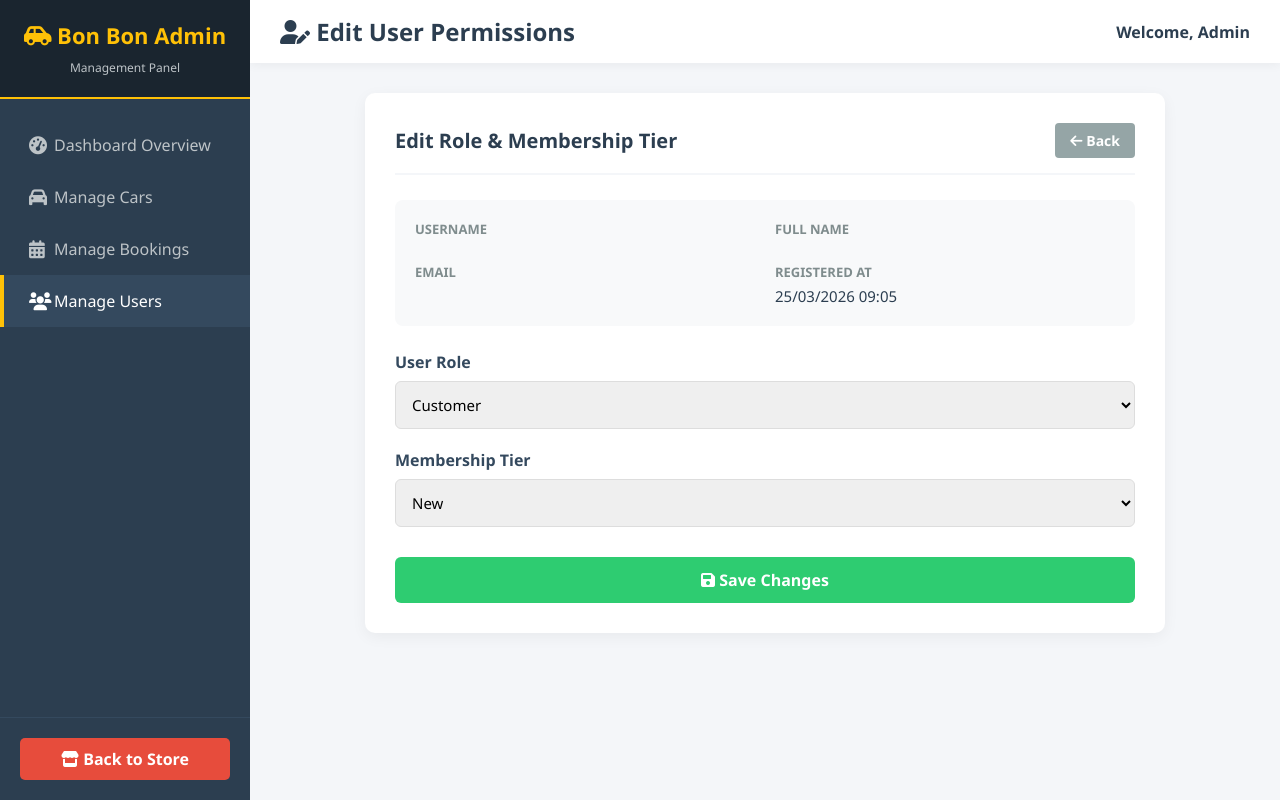
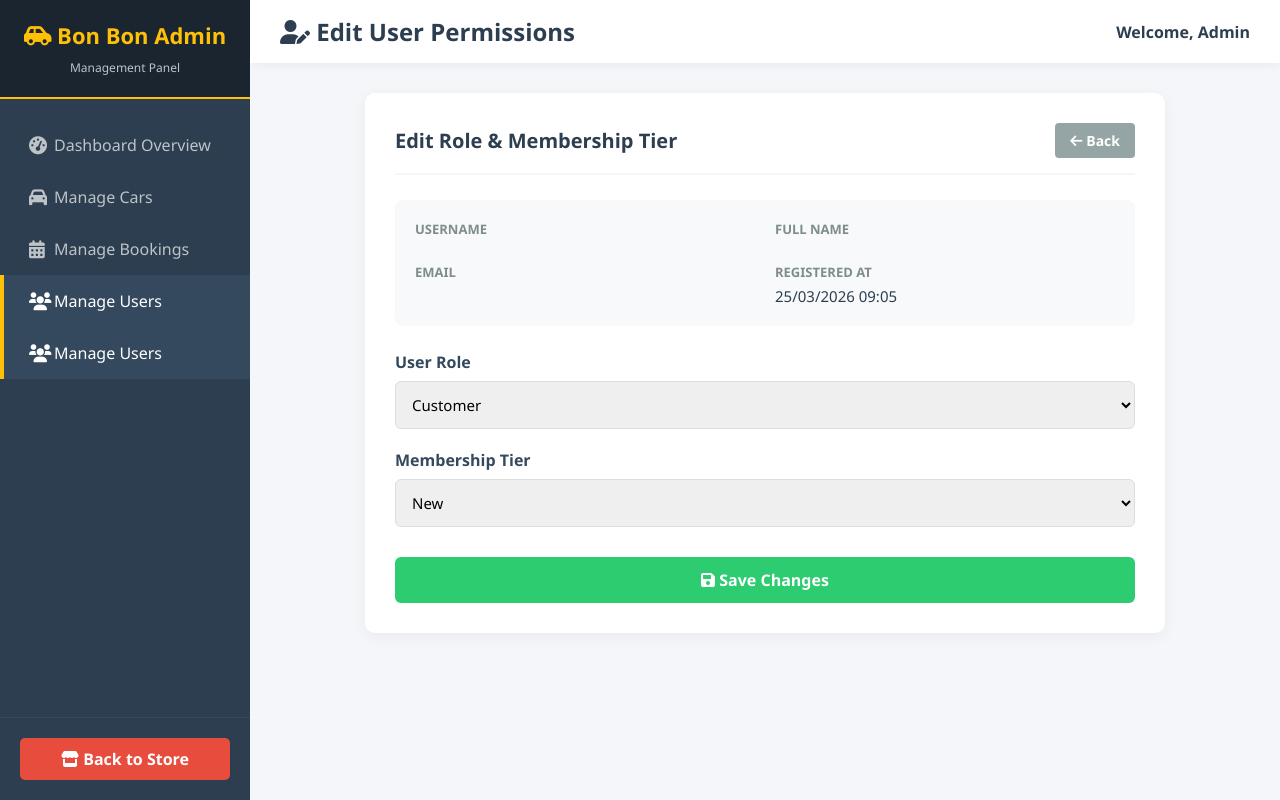
Before and after one commit to Benne11/coursework_scrum1.0-mvp1.0, a PHP site: page /views/admin/user_form.php in a window 1280 px wide. Run offline with PHP 8.4, Linux system fonts and the light colour scheme; the template is opened without the code that fills it, so the values that code supplies are empty.

Commit message:
thaydoi them 1 mamage users

```diff
--- a/views/admin/user_form.php
+++ b/views/admin/user_form.php
@@ -65,6 +65,7 @@
             <a href="index.php?action=admin_dashboard"><i class="fas fa-tachometer-alt"></i> Dashboard Overview</a>
             <a href="index.php?action=admin_cars"><i class="fas fa-car"></i> Manage Cars</a>
             <a href="index.php?action=admin_bookings"><i class="fas fa-calendar-alt"></i> Manage Bookings</a>
+            <a href="index.php?action=admin_users" class="active"><i class="fas fa-users"></i> Manage Users</a>
             <a href="index.php?action=admin_users" class="active"><i class="fas fa-users"></i> Manage Users</a>
         </div>
         <div class="sidebar-footer">
```
